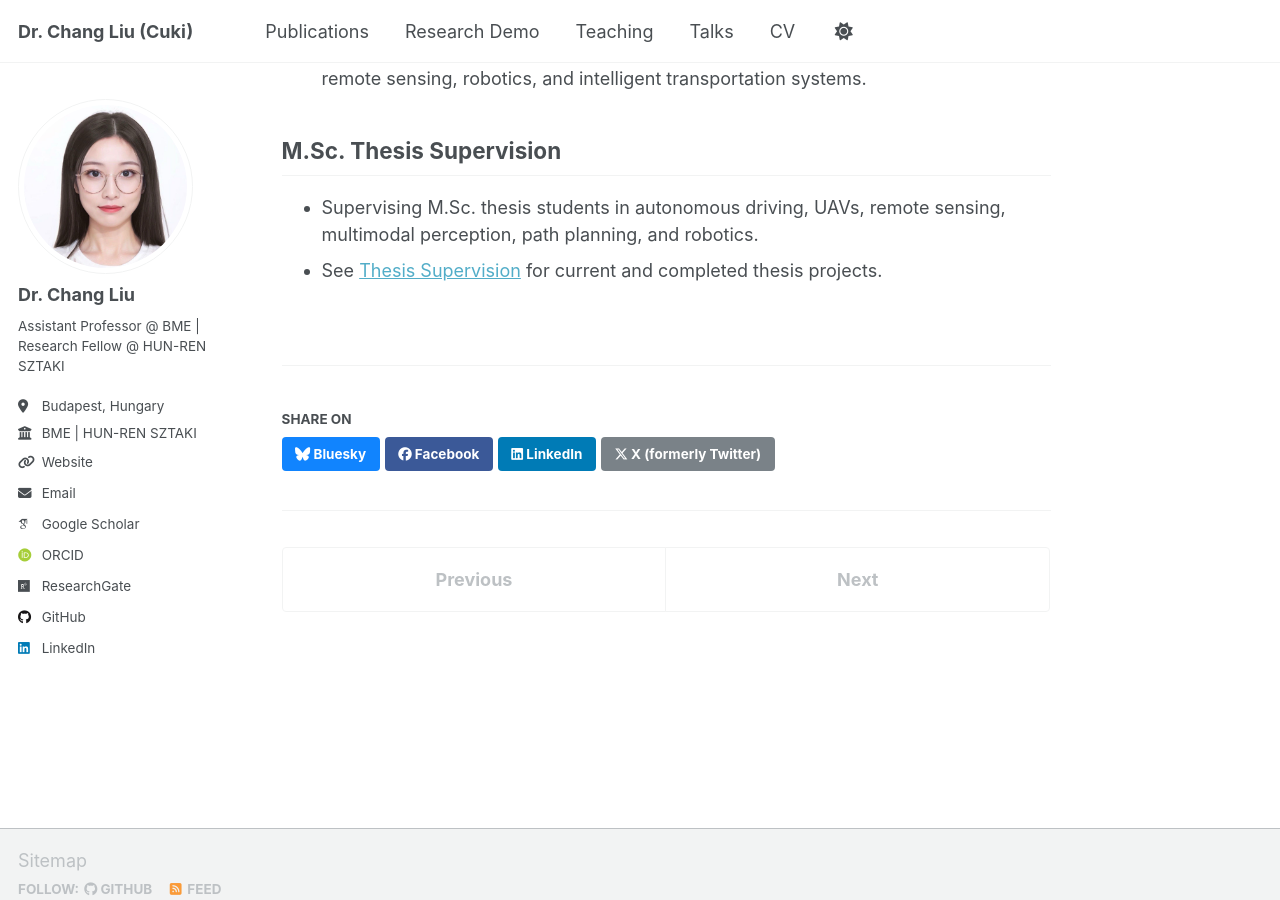
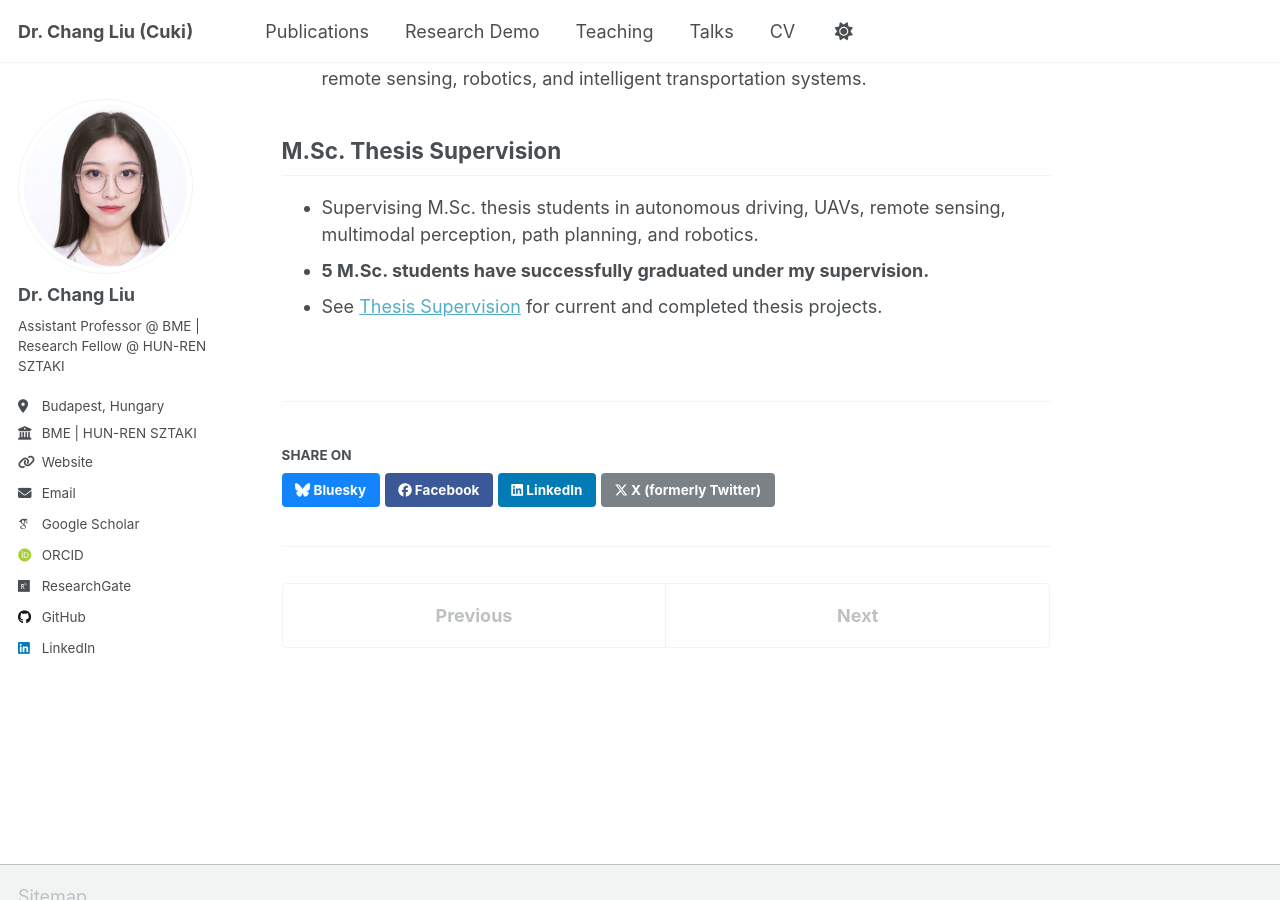
Before and after one commit to ChangLiu-bp/changliu-bp.github.io, a Jekyll site: the page built from _teaching/teaching.md, in a window 1280 px wide and 900 px high, scrolled down 1107 px. Built offline with Jekyll 4.4.1, drawn with Linux system fonts in a browser that asks for light colours; some web fonts are replaced; a script that is not in the unit is left out.

Commit message:
Update teaching.md

```diff
--- a/_teaching/teaching.md
+++ b/_teaching/teaching.md
@@ -38,4 +38,5 @@ location: "Budapest, Hungary"
 ## M.Sc. Thesis Supervision
 
 * Supervising M.Sc. thesis students in autonomous driving, UAVs, remote sensing, multimodal perception, path planning, and robotics.
+* **5 M.Sc. students have successfully graduated under my supervision.**
 * See [Thesis Supervision](/teaching/thesis-supervision) for current and completed thesis projects.
```
